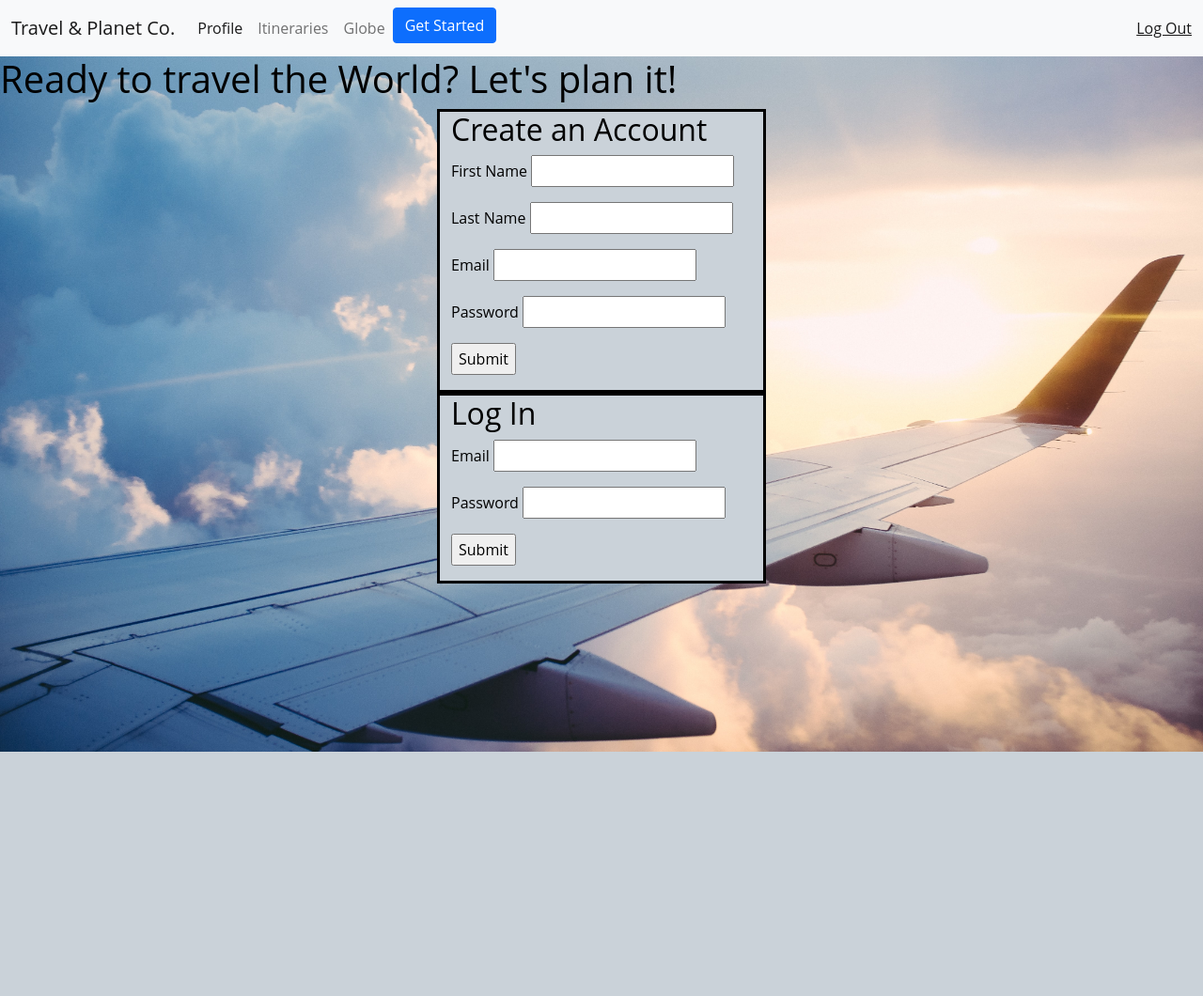
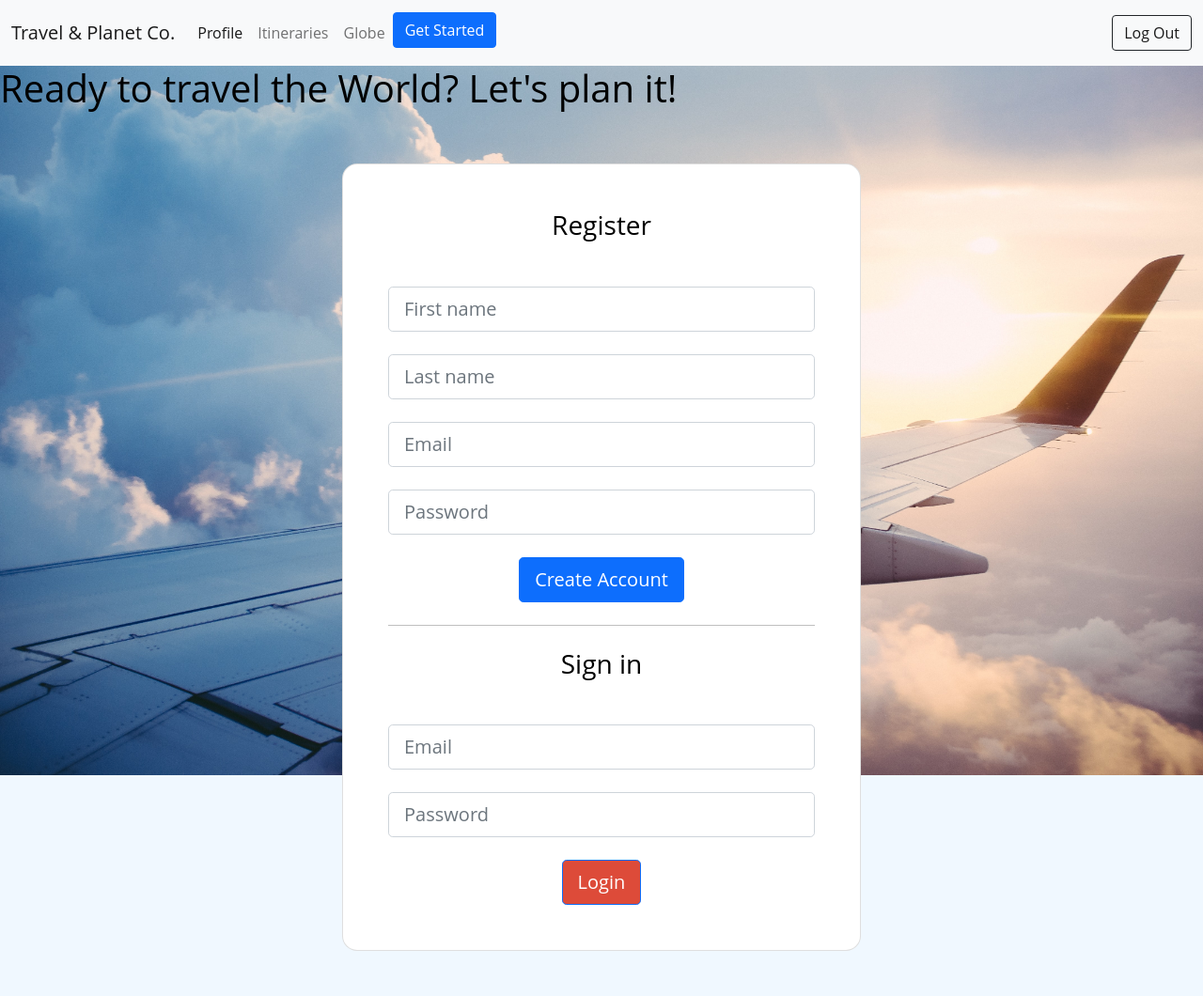
Before and after one commit to victoriaklo/travel-planner, a Flask app: page / in a window 1280 px wide. Shown: the whole page at 94% size. Before the commit the page ends 800 px from the top, so only its background shows below. Run offline with Flask 2, Linux system fonts and the light colour scheme.

Commit message:
updated login

```diff
--- a/static/css/itineraries.css
+++ b/static/css/itineraries.css
@@ -7,12 +7,10 @@ body {
     font: 400 1rem/1.75rem "Open Sans", sans-serif;
     color:black;
     height: 100vh;
-
-
 }
 
 div.itineraries-body {
-    margin-left: 50px;
+    margin-left: 30px;
 }
 
 div.itinerary-body {
--- a/static/css/login.css
+++ b/static/css/login.css
@@ -17,16 +17,3 @@ div.container-sm {
     margin-right: auto;
     background-color: #CAD2D9;
 }
-
-
-#flights-container {
-    height: 200px;
-    display: block center;
-    margin-left: auto;
-    margin-right: auto;
-
-}
-
-#flight-info {
-    display: block center;
-}
--- a/templates/base.html
+++ b/templates/base.html
@@ -72,7 +72,7 @@
             </li>
           </ul>
           <span class="navbar-text">
-            <a href="/logout">Log Out</a>
+            <a class="btn btn-outline-dark" href="/logout">Log Out</a>
           </span>
         </div>
       </div>
--- a/templates/globe_csv.html
+++ b/templates/globe_csv.html
@@ -62,7 +62,7 @@
             </li>
           </ul>
           <span class="navbar-text">
-            <a href="/logout">Log Out</a>
+            <a class="btn btn-outline-dark" href="/logout">Log Out</a>
           </span>
         </div>
       </div>
--- a/templates/itineraries.html
+++ b/templates/itineraries.html
@@ -24,7 +24,6 @@
       </div>
       {% endfor %}
     </div>
-
 </div>
 
 
--- a/templates/itinerary.html
+++ b/templates/itinerary.html
@@ -59,7 +59,7 @@
         </div>
 
       <span class="navbar-text">
-        <a href="/logout">Log Out</a>
+        <a class="btn btn-outline-dark" href="/logout">Log Out</a>
       </span>
     </div>
   </div>
--- a/templates/login.html
+++ b/templates/login.html
@@ -7,38 +7,53 @@
 
 
   <h1>Ready to travel the World? Let's plan it!</h1>
-  <div class="container-sm">
-    <h2>Create an Account</h2>
-    <form action="/register" method="POST" required>
-      <p> First Name <input type="text" name="first_name"required></p>
-      <p>
-      Last Name <input type="text" name="last_name" required>
-      </p>
-      <p>
-        Email <input type="text" name="email" required>
-      </p>
-      <p>
-        Password <input type="password" name="password" required>
-      </p>
-      <p>
-        <input type="submit">
-      </p>
-    </form>
-  </div>
+  <section>
+    <div class="container py-5 h-100">
+      <div class="row d-flex justify-content-center align-items-center h-100">
+        <div class="col-md-auto" style="width: 36rem">
+          <div class="card shadow-2-strong" style="border-radius: 1rem;">
+            <div class="card-body p-5 text-center">
+
+              <h3 class="mb-5">Register</h3>
+              <form action="/register" method="POST">
+                <div class="form-outline mb-4">
+                  <input type="text" name="first_name" placeholder="First name" class="form-control form-control-lg" required/>
+                </div>
+
+                <div class="form-outline mb-4">
+                  <input type="text" name="last_name" placeholder="Last name" class="form-control form-control-lg" required/>
+                </div>
+
+                <div class="form-outline mb-4">
+                  <input type="email" name="email" placeholder="Email" class="form-control form-control-lg" required/>
+                </div>
+
+                <div class="form-outline mb-4">
+                  <input type="password" name="password" placeholder="Password" class="form-control form-control-lg" required/>
+                </div>
+
+                <button class="btn btn-primary btn-lg btn-block" type="submit">Create Account</button>
+            </form>
+
+            <hr class="my-4">
+
+            <h3 class="mb-5">Sign in</h3>
+            <form action="/login" method="POST">
+              <div class="form-outline mb-4">
+                <input type="email" name="email" placeholder="Email" class="form-control form-control-lg" required/>
+              </div>
 
 
-  <div class="container-sm">
-    <h2>Log In</h2>
-    <form action="/login" method="POST">
-      <p>
-        Email <input type="text" name="email" required>
-      </p>
-      <p>
-        Password <input type="password" name="password" required>
-      </p>
-      <p>
-        <input type="submit">
-      </p>
-    </form>
-  </div>
+              <div class="form-outline mb-4">
+                <input type="password" name="password" placeholder="Password" class="form-control form-control-lg" required/>
+              </div>
+              <button class="btn btn-lg btn-block btn-primary" style="background-color: #dd4b39;"
+                type="submit"> Login</button>
+            </form>
+            </div>
+          </div>
+        </div>
+      </div>
+    </div>
+  </section>
 {% endblock %}
```
Also changed, not shown: static/css/flights.css (added, +30 -0 lines), templates/flights.html (+4 -3 lines).
